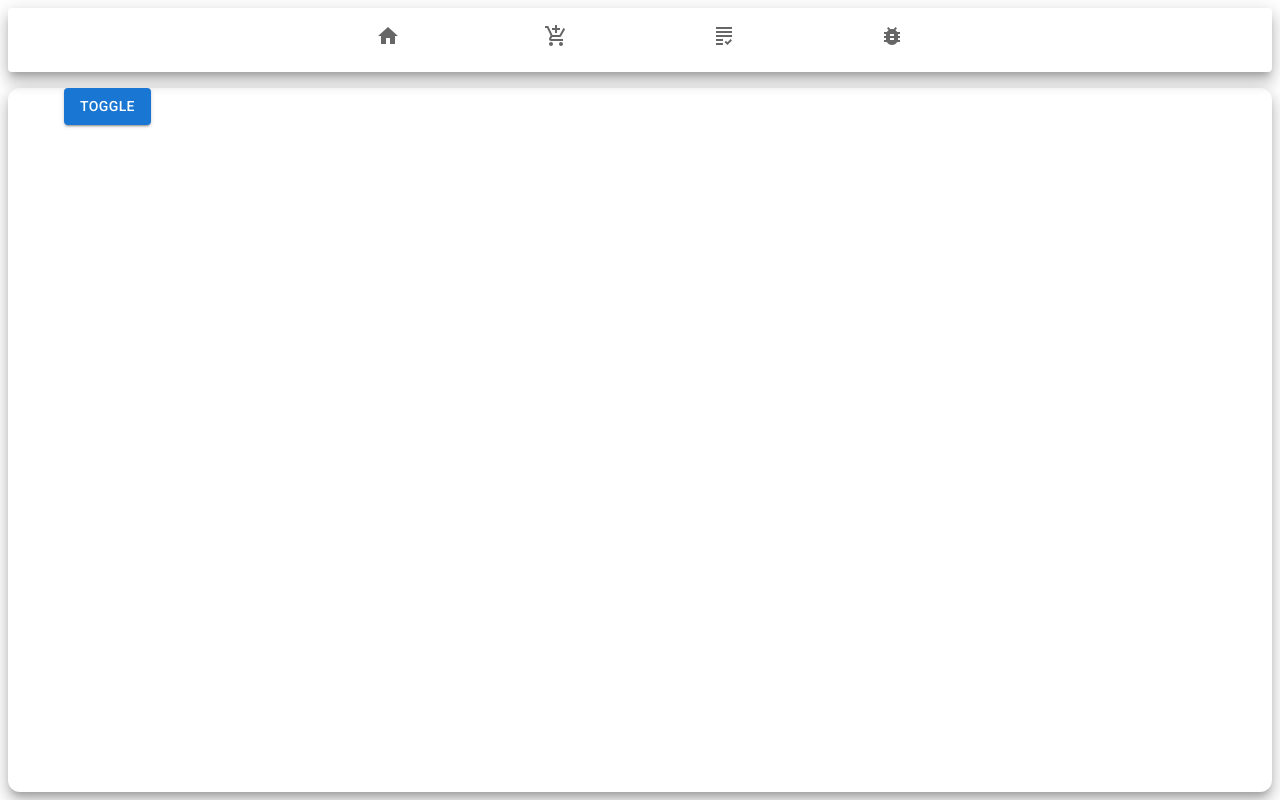
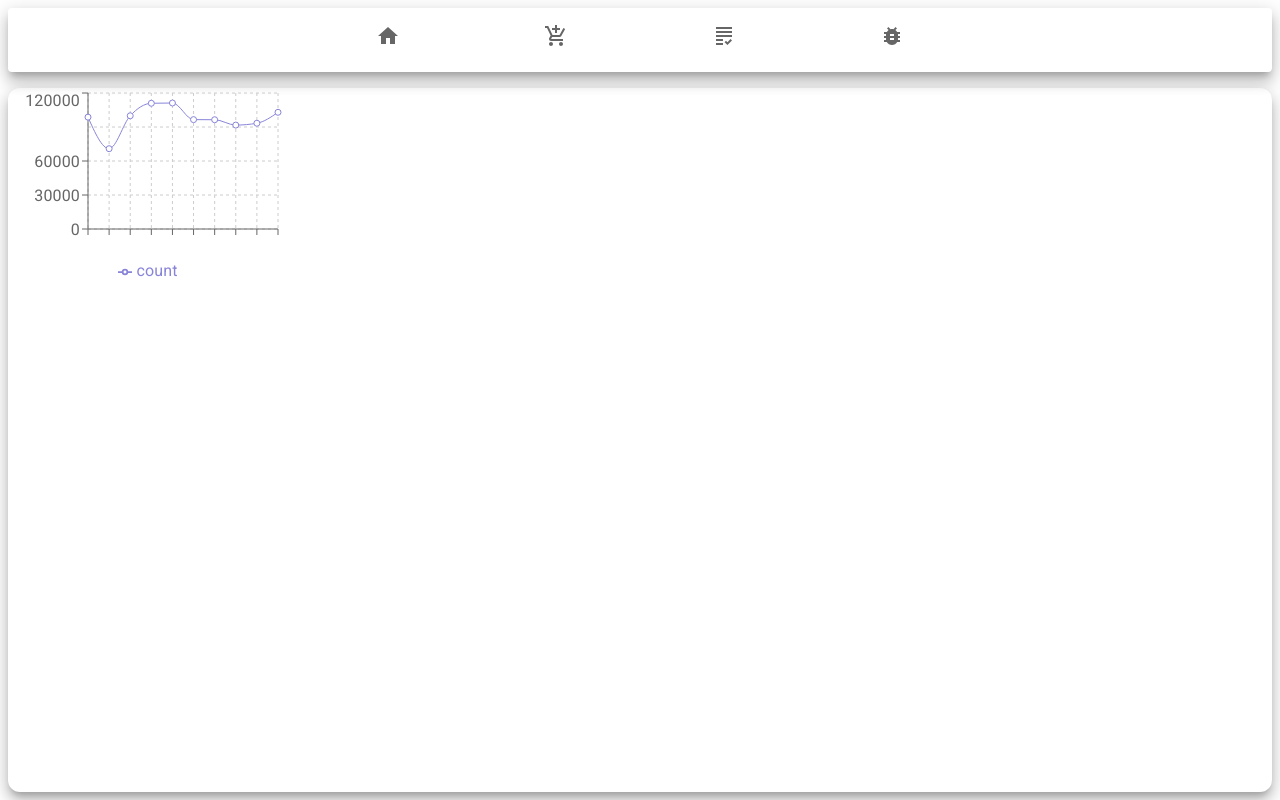
Before and after one commit to pheelgit/react-firebase, a React (Create React App) app: page / in a window 1280 px wide. Built offline with nearby package versions, Linux system fonts and the light colour scheme.

Commit message:
some refactors

```diff
--- a/package.json
+++ b/package.json
@@ -16,11 +16,12 @@
 		"firebase": "^9.10.0",
 		"react": "^18.2.0",
 		"react-dom": "^18.2.0",
-		"react-scripts": "^5.0.1",
 		"react-hook-form": "^7.37.0",
 		"react-hook-form-mui": "^5.7.2",
 		"react-redux": "^8.0.2",
 		"react-router-dom": "^6.3.0",
+		"react-scripts": "^5.0.1",
+		"recharts": "^2.1.16",
 		"uid": "^2.0.0"
 	},
 	"scripts": {
--- a/src/components/Homepage/Homepage.jsx
+++ b/src/components/Homepage/Homepage.jsx
@@ -1,23 +1,42 @@
-import { Button, Container, Popover } from "@mui/material";
-
-import React from "react";
-import { useState } from "react";
+import axios from "axios";
+import React, { useEffect } from "react";
+import {
+	LineChart,
+	CartesianGrid,
+	XAxis,
+	YAxis,
+	Tooltip,
+	Legend,
+	Line,
+} from "recharts";
 
 export const Homepage = () => {
-	const [openPopover, setOpenPopover] = useState(false);
-	const togglePopover = () => setOpenPopover((prev) => !prev);
+	const data = [
+		{ type: "emz", count: 98703, x: 1 },
+		{ type: "emz", count: 70863, x: 2 },
+		{ type: "emz", count: 99906, x: 3 },
+		{ type: "emz", count: 110940, x: 4 },
+		{ type: "emz", count: 111173, x: 5 },
+		{ type: "emz", count: 96503, x: 6 },
+		{ type: "emz", count: 96424, x: 7 },
+		{ type: "emz", count: 91702, x: 8 },
+		{ type: "emz", count: 93314, x: 9 },
+		{ type: "emz", count: 102980, x: 10 },
+	];
+
 	return (
-		<>
-			<Container>
-				<Button
-					variant="contained"
-					className="bg-red=500"
-					onClick={togglePopover}
-				>
-					toggle
-					<Popover open={openPopover}>qwewe</Popover>
-				</Button>
-			</Container>
-		</>
+		<LineChart
+			width={300}
+			height={200}
+			data={data}
+			margin={{ top: 5, right: 30, left: 20, bottom: 5 }}
+		>
+			<CartesianGrid strokeDasharray="3 3" />
+			<XAxis dataKey="name" />
+			<YAxis />
+			<Tooltip />
+			<Legend />
+			<Line type="monotone" dataKey="count" stroke="#8884d8" />
+		</LineChart>
 	);
 };
--- a/src/components/Shoppage/ShopFood/ShopFood.jsx
+++ b/src/components/Shoppage/ShopFood/ShopFood.jsx
@@ -1,13 +1,32 @@
 import React from "react";
 import { FoodLists } from "./FoodLists";
-import { Box, Divider } from "@mui/material";
+import {
+	Accordion,
+	AccordionDetails,
+	AccordionSummary,
+	Box,
+	Divider,
+	Typography,
+} from "@mui/material";
+
+import EventRepeatIcon from "@mui/icons-material/EventRepeat";
+import DoneIcon from "@mui/icons-material/Done";
 
 export const ShopFood = () => {
 	return (
 		<Box className="">
-			<FoodLists list={"completed"} />
+			<FoodLists list={"unCompleted"} />
+
 			<Divider />
-			<FoodLists list={"unCompleted"} />
+
+			<Accordion>
+				<AccordionSummary expandIcon={<DoneIcon />}>
+					<Typography> completed</Typography>
+				</AccordionSummary>
+				<AccordionDetails>
+					<FoodLists list={"completed"} />
+				</AccordionDetails>
+			</Accordion>
 		</Box>
 	);
 };
--- a/src/components/Shoppage/ShopOther/ShopOther.jsx
+++ b/src/components/Shoppage/ShopOther/ShopOther.jsx
@@ -1,14 +1,30 @@
 import React from "react";
-import { Divider } from "@mui/material";
+import {
+	Accordion,
+	AccordionDetails,
+	AccordionSummary,
+	Box,
+	Divider,
+	Typography,
+} from "@mui/material";
+import DoneIcon from "@mui/icons-material/Done";
+
 import { OtherLists } from "./OtherLists";
 
 export const ShopOther = () => {
 	return (
-		<div>
-			<OtherLists list={"completed"} />
+		<Box>
+			<OtherLists list={"unCompleted"} />
 			<Divider />
 
-			<OtherLists list={"unCompleted"} />
-		</div>
+			<Accordion>
+				<AccordionSummary expandIcon={<DoneIcon />}>
+					<Typography> completed</Typography>
+				</AccordionSummary>
+				<AccordionDetails>
+					<OtherLists list={"completed"} />
+				</AccordionDetails>
+			</Accordion>
+		</Box>
 	);
 };
--- a/src/components/Todopage/Todopage.jsx
+++ b/src/components/Todopage/Todopage.jsx
@@ -3,14 +3,31 @@ import React from "react";
 import { TodoLists } from "./TodoLists";
 import { MyDrawer } from "components/UI/MyDrawer/MyDrawer";
 import { TodoUseForm } from "./TodoUseForm";
-import { Divider } from "@mui/material";
+import {
+	Accordion,
+	AccordionDetails,
+	AccordionSummary,
+	Divider,
+	Typography,
+} from "@mui/material";
+
+import DoneIcon from "@mui/icons-material/Done";
 
 export const TodoPage = () => {
 	return (
 		<>
 			<TodoLists list="unCompleted" />
 			<Divider />
-			<TodoLists list="completed" />
+
+			<Accordion>
+				<AccordionSummary expandIcon={<DoneIcon />}>
+					<Typography> completed</Typography>
+				</AccordionSummary>
+				<AccordionDetails>
+					<TodoLists list="completed" />
+				</AccordionDetails>
+			</Accordion>
+
 			<MyDrawer children={<TodoUseForm />} />
 		</>
 	);
```
Also changed, not shown: src/api/useMoney.js (added), 1 other file (tests, documents, lock files or other folders).
